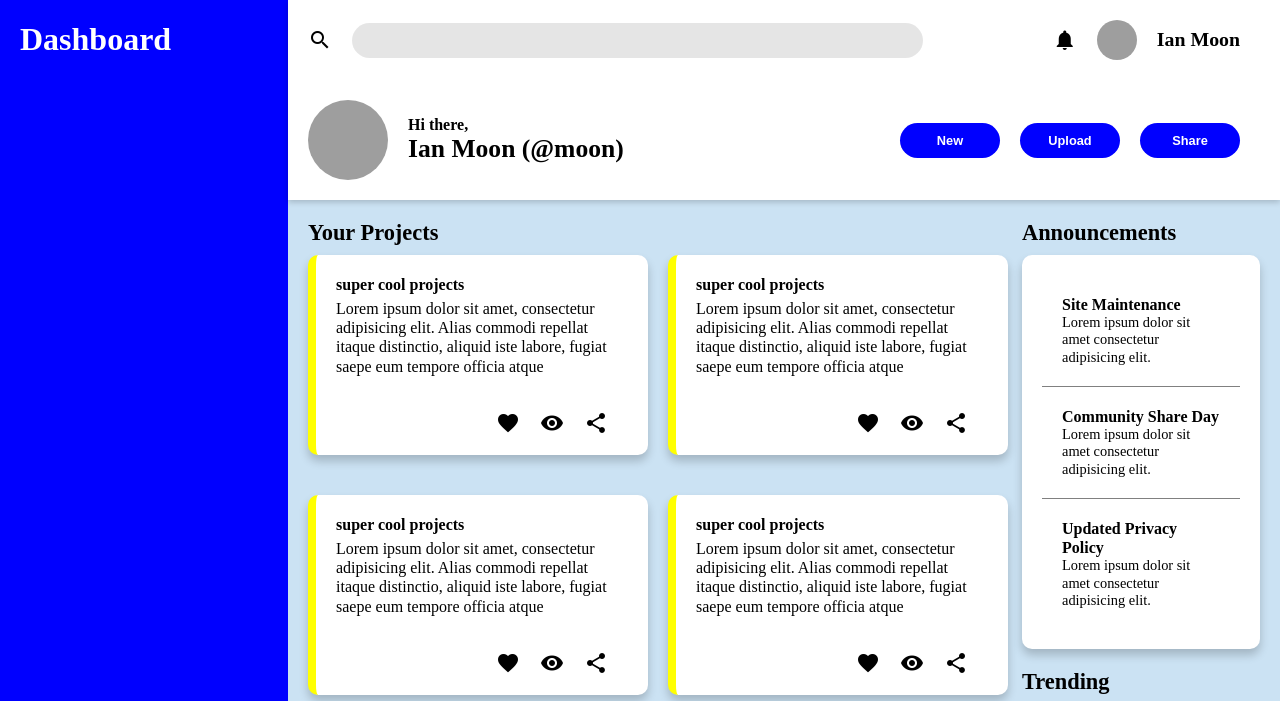
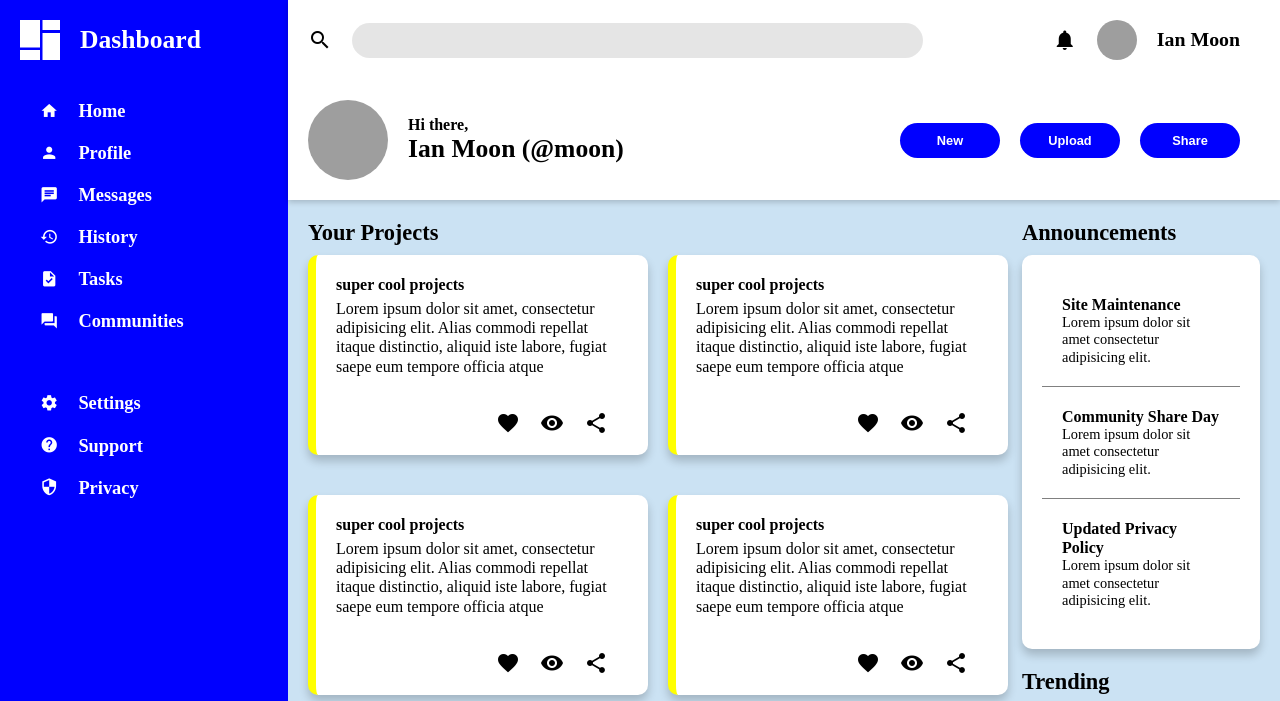
Before and after one commit to Ian-Wairimu/odin-admin-dashboard, a website: page index.html in a window 1280 px wide. Shown: the top 701 px of the page. Drawn offline with Linux system fonts and the light colour scheme; grey boxes are pictures that could not be loaded.

Commit message:
finished implementing the dashboard project

```diff
--- a/index.html
+++ b/index.html
@@ -11,9 +11,28 @@
 <body>
     <div class="dashboard">
         <div class="sidebar">
-            <h1>Dashboard</h1>
-
-
+            <span class="logo">
+                <img src="./src/assets/logo.svg" alt="logo">
+                <h1>Dashboard</h1>
+            </span>
+            <div class="sidebar-navigation">
+            <div class="sidebar-navigation_top">
+                    <li> <i class="material-icons md-40">home</i> Home</li>
+                    <li><i class="material-icons md-40">person</i>Profile</li>
+                    <li><i class="material-icons md-40">chat</i>Messages</li>
+                    <li><i class="material-icons md-40">history</i>History</li>
+                    <li><i class="material-icons md-40">task</i>Tasks</li>
+                    <li><i class="material-icons md-40">forum</i>Communities</li>
+                </ul>
+            </div>
+            <div class="sidebar-navigation_bottom">
+                <ul>
+                    <li> <i class="material-icons md-40">settings</i>Settings</li>
+                    <li><i class="material-icons md-40">help</i>Support</li>
+                    <li><i class="material-icons md-40">security</i>Privacy</li>
+                </ul>
+            </div>
+        </div>
         </div>
         <div class="main">
             <div class="header">
--- a/src/styles/index.css
+++ b/src/styles/index.css
@@ -23,6 +23,61 @@ body {
     top: 0;
     height: 100vh;
     padding: 20px;
+}
+.logo {
+    display: flex;
+    flex-direction: row;
+    justify-content: flex-start;
+    align-items: center;
+    margin-bottom: 20px;
+}
+.logo > img {
+    width: 40px;
+    height: 40px;
+    margin-right: 20px;
+}
+.logo > h1 {
+    font-size: 1.6rem;
+}
+.sidebar-navigation {
+    display: flex;
+    flex-direction: column;
+    justify-content: flex-start;
+    padding: 20px;
+    height: 100%;
+}
+.sidebar-navigation_top {
+    display: flex;
+    flex-direction: column;
+    margin-bottom: 40px;
+}
+.sidebar-navigation_top > ul > li {
+    cursor: pointer;
+    list-style-type: none;
+}
+.sidebar-navigation_top > li {
+    display: flex;
+    flex-direction: row;
+    align-items: center;
+    margin-bottom: 20px;
+    font-size: 1.15rem;
+    font-weight: 700;
+}
+.sidebar-navigation_bottom > ul > li{
+    cursor: pointer;
+    list-style-type: none;
+}
+.sidebar-navigation_bottom > ul > li {
+    display: flex;
+    flex-direction: row;
+    align-items: center;
+    margin-bottom: 20px;
+    font-size: 1.15rem;
+    font-weight: 700;
+}
+.material-icons.md-40 {
+    font-size: 1.15rem;
+    margin-right: 20px;
 }
 .main {
     flex: 4;
```
Also changed, not shown: dist/index.html, dist/logo.f4bfa240.svg (added), src/assets/logo.svg (added), 2 other files.
